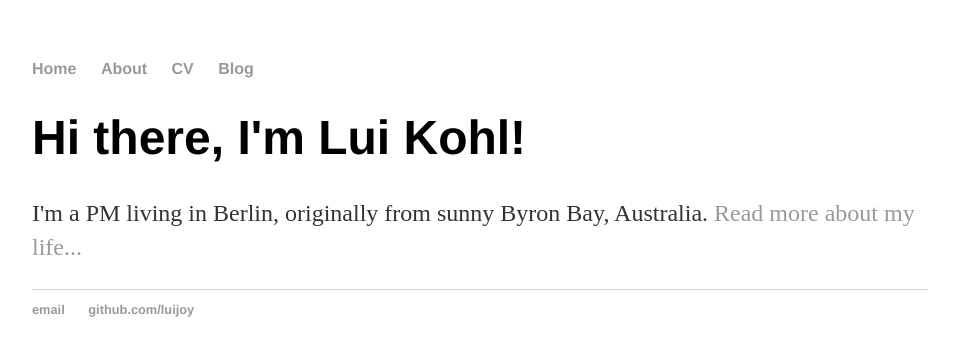
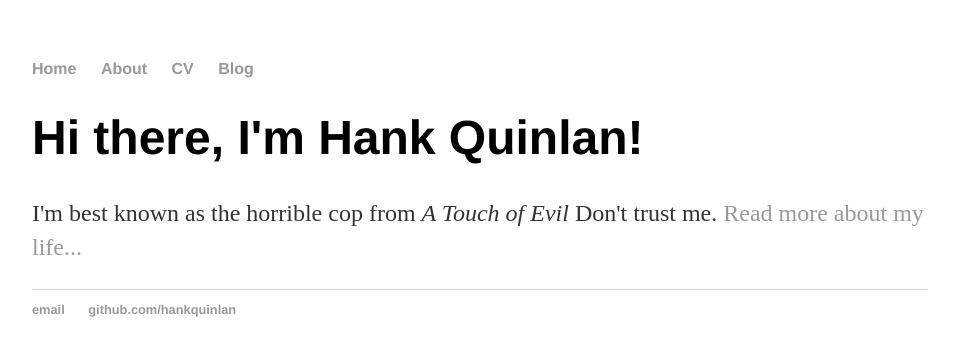
Before and after one commit to luijoy/luijoy.github.io, a Jekyll site: the page built from index.html, in a window 1280 px wide. Shown: the top 356 px of the page, without its empty margins (160-1115 px from the left). Built offline with Jekyll 4.4.1, drawn with Linux system fonts in a browser that asks for light colours.

Commit message:
Update index.html
Updating index

```diff
--- a/index.html
+++ b/index.html
@@ -1,30 +1,8 @@
-<!DOCTYPE html>
-<html>
-	<head>
-		<title>Lui Kohl, Product Manager</title>
-		<!-- link to main stylesheet -->
-		<link rel="stylesheet" type="text/css" href="/css/main.css">
-	</head>
-	<body>
-		<nav>
-    		<ul>
-        		<li><a href="/">Home</a></li>
-	        	<li><a href="/about">About</a></li>
-        		<li><a href="/cv">CV</a></li>
-        		<li><a href="/blog">Blog</a></li>
-    		</ul>
-		</nav>
-		<div class="container">
-    		<div class="blurb">
-        		<h1>Hi there, I'm Lui Kohl!</h1>
-				<p>I'm a PM living in Berlin, originally from sunny Byron Bay, Australia. <a href="/about">Read more about my life...</a></p>
-    		</div><!-- /.blurb -->
-		</div><!-- /.container -->
-		<footer>
-    		<ul>
-        		<li><a href="mailto:lui.kohl@gmail.com">email</a></li>
-        		<li><a href="https://github.com/luijoy">github.com/luijoy</a></li>
-			</ul>
-		</footer>
-	</body>
-</html>
+---
+layout: default
+title: Hank Quinlan, Horrible Cop
+---
+<div class="blurb">
+	<h1>Hi there, I'm Hank Quinlan!</h1>
+	<p>I'm best known as the horrible cop from <em>A Touch of Evil</em> Don't trust me. <a href="/about">Read more about my life...</a></p>
+</div><!-- /.blurb -->
```
